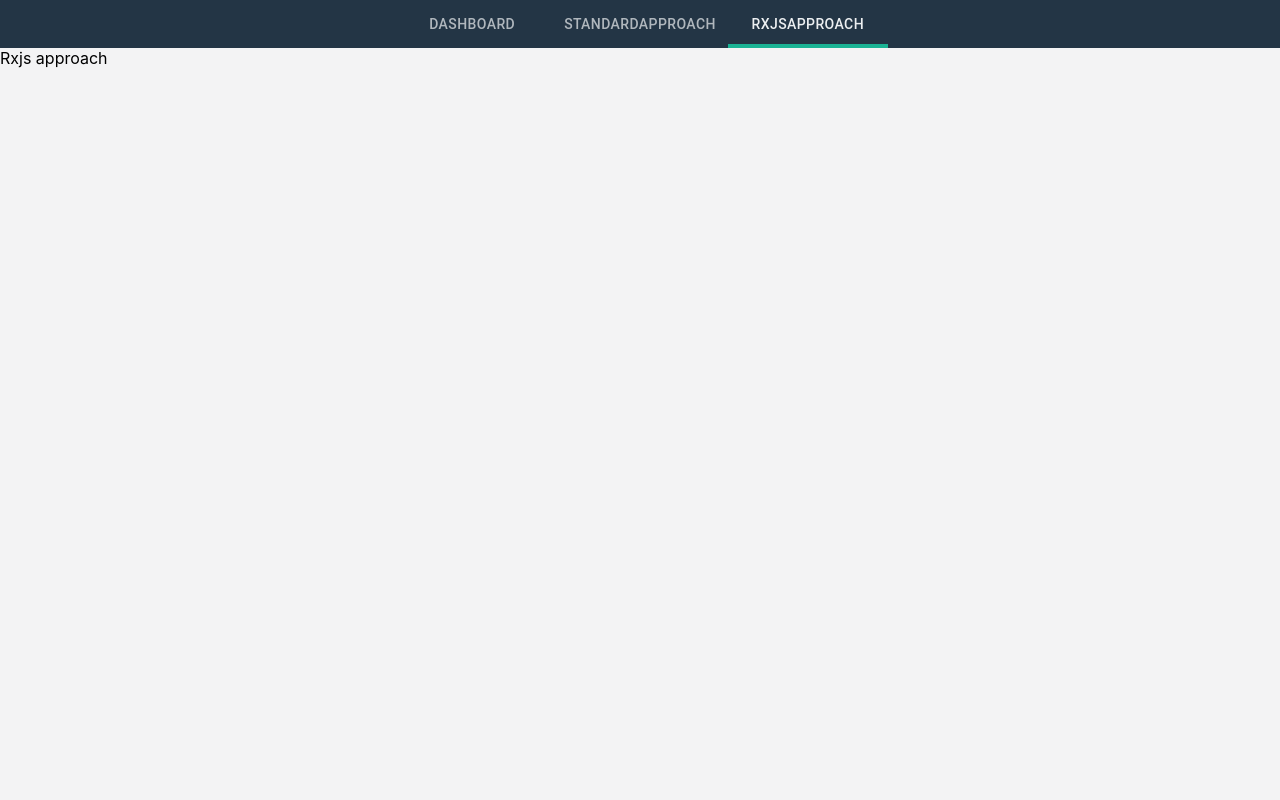
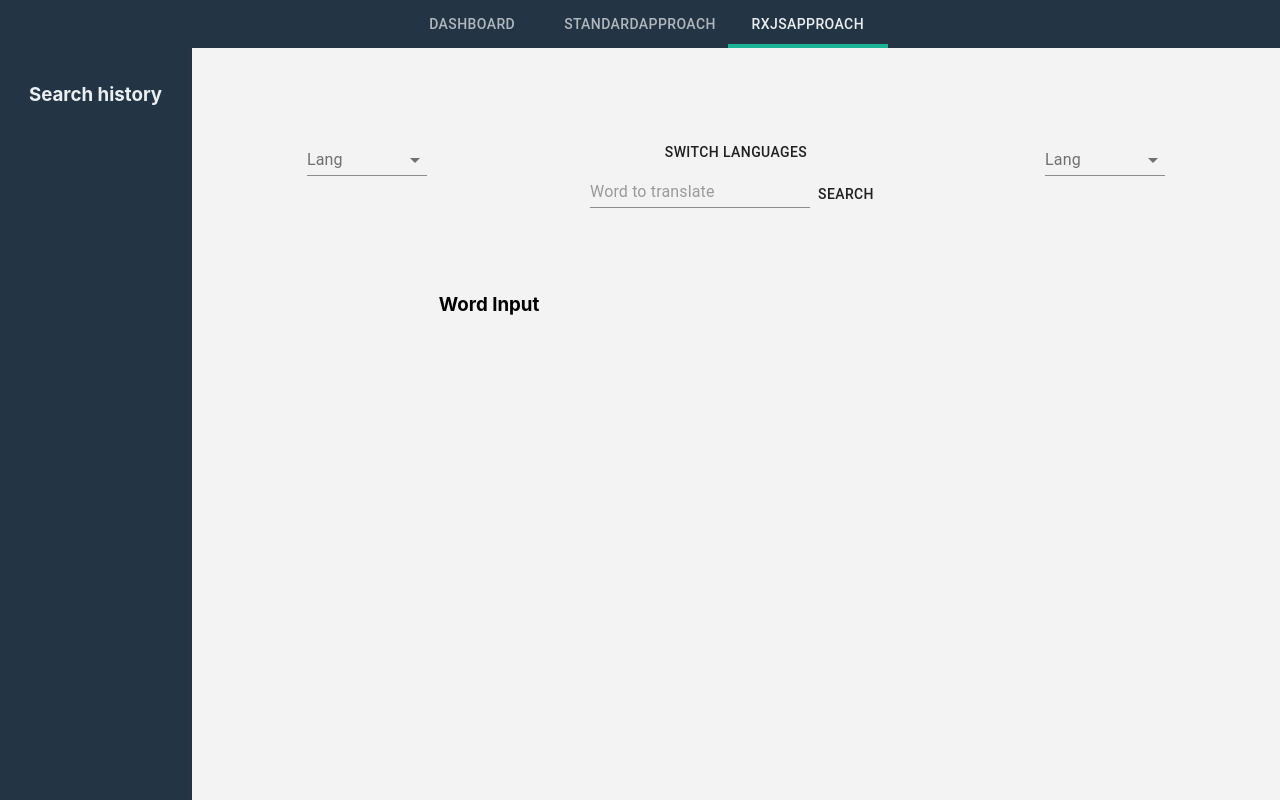
Before and after one commit to bernatsampera/react-translate, a React (Create React App) app in the folder client/: page /rxjs in a window 1280 px wide. Built offline with nearby package versions, Linux system fonts and the light colour scheme.

Commit message:
Add rxjs approach

```diff
--- /dev/null
+++ b/client/src/modules/RxjsApproach/components/DisplayHistory.tsx
@@ -0,0 +1,40 @@
+import React, { useEffect } from 'react';
+
+import { DrawerElement, DrawerElementsList, HistoryTitle, StyledDrawer } from '../../Styles';
+import { useObservable } from '../service/hooks';
+import { history$, selectedWord$, selectWordAction } from '../service/LanguageState';
+
+export interface DisplayHistoryProps {}
+
+const DisplayHistory: React.SFC<DisplayHistoryProps> = () => {
+  const history: string[] = useObservable(history$) || [];
+  const selectedWord: string = useObservable(selectedWord$) || "";
+
+  useEffect(() => {
+  console.log('history', history);
+  }, [history]);
+
+  useEffect(() => console.log('selectedWord',typeof selectedWord), [selectedWord])
+
+  return (
+    <StyledDrawer variant="permanent" open>
+      <HistoryTitle> Search history</HistoryTitle>
+      <DrawerElementsList>
+        {history
+          .slice()
+          .reverse()
+          .map((word, i) => (
+            <DrawerElement
+              key={i}
+              data-testid={i}
+              selected={word === selectedWord}
+              onClick={() => selectWordAction.next(word)}
+            >
+              {word}
+            </DrawerElement>
+          ))}
+      </DrawerElementsList>
+    </StyledDrawer>
+  );
+};
+export default DisplayHistory;
--- /dev/null
+++ b/client/src/modules/RxjsApproach/components/DisplayTranslation.tsx
@@ -0,0 +1,38 @@
+import React from 'react';
+import {
+  TranslationContainer,
+  TranslationTitle,
+  StyledPaper,
+} from '../../Styles';
+import { color } from '../../../shared/theme';
+import { useObservable } from '../service/hooks';
+import { selectedWord$ } from '../service/LanguageState';
+
+export interface DisplayTranslationProps {}
+
+const DisplayTranslation: React.SFC<DisplayTranslationProps> = () => {
+  const wordSelected = useObservable(selectedWord$)
+
+  return (
+    <TranslationContainer>
+      <div>
+        <TranslationTitle> Word Input </TranslationTitle>
+        {wordSelected && (
+          <StyledPaper elevation={5} color={color.Orange}>
+            {wordSelected}
+          </StyledPaper>
+        )}
+      </div>
+      <div>
+        {/* <TranslationTitle> Word Result </TranslationTitle>
+        {translation && (
+          <StyledPaper elevation={24} color={color.Green}>
+            {translation}
+          </StyledPaper>
+        )} */}
+      </div>
+    </TranslationContainer>
+  );
+};
+
+export default DisplayTranslation;
--- /dev/null
+++ b/client/src/modules/RxjsApproach/components/SearchForm.tsx
@@ -0,0 +1,96 @@
+import { Button, FormControl, InputLabel, MenuItem, TextField } from '@material-ui/core';
+import React, { useState } from 'react';
+import { BehaviorSubject } from 'rxjs';
+
+import jsonLanguages from '../../../shared/languages.json';
+import { LanguageContainer, SearchContainer, StyledForm, StyledSelect } from '../../Styles';
+import { useObservable } from '../service/hooks';
+import {
+  inputLanguage$,
+  inputLanguageAction,
+  outputLanguage$,
+  outputLanguageAction,
+  selectWordAction,
+} from '../service/LanguageState';
+
+const languages = jsonLanguages;
+
+export interface SearchFormProps {}
+
+const SearchForm: React.SFC<SearchFormProps> = () => {
+  const inputLanguage  = useObservable(inputLanguage$) || '';
+  const outputLanguage  = useObservable(outputLanguage$) || '';
+
+  const saveLang = (lang: string, isInputLanguage: boolean) => {
+    (isInputLanguage ? inputLanguageAction.next(lang) : outputLanguageAction.next(lang))
+  };
+
+  const switchLanguages = () => {
+    inputLanguageAction.next(outputLanguage);
+    outputLanguageAction.next(inputLanguage);
+  }
+
+  return (
+    <SearchContainer>
+      <LanguageContainer>
+        <LanguageSelector lang={inputLanguage} saveLang={(lang) => saveLang(lang, true)}/>
+        <Button onClick={switchLanguages}> Switch Languages </Button>
+        <LanguageSelector lang={outputLanguage} saveLang={(lang) => saveLang(lang, false)} />
+      </LanguageContainer>
+      <InputComponent selectWordAction={selectWordAction} />
+    </SearchContainer>
+  );
+};
+
+type InputComponentProps = {
+	selectWordAction: BehaviorSubject<string>
+}
+
+const InputComponent: React.SFC<InputComponentProps> = ({ selectWordAction }) => {
+  const [value, setValue] = useState('');
+
+  const handleSubmit = (e: React.FormEvent<HTMLFormElement>) => {
+    e.preventDefault();
+    selectWordAction.next(value);
+    setValue('');
+  };
+
+  return (
+    <StyledForm onSubmit={handleSubmit}>
+      <TextField
+        type="text"
+        value={value}
+        placeholder="Word to translate"
+        onChange={(e) => setValue(e.target.value)}
+      />
+      <Button type="submit"> Search </Button>
+    </StyledForm>
+  );
+};
+
+type LanguageSelectorComponentProps = {
+  lang: string,
+  saveLang: (arg0: string) => void;
+}
+
+const LanguageSelector: React.SFC<LanguageSelectorComponentProps> = ({ lang, saveLang }) => {
+
+  return (
+    <FormControl>
+      <InputLabel> Lang </InputLabel>
+      <StyledSelect
+        value={lang}
+        onChange={(e: React.ChangeEvent<any>) => saveLang(e.target.value)}
+      >
+        {languages.map((lang) => (
+          <MenuItem key={lang.value} value={lang.value}>
+            {' '}
+            {lang.name}{' '}
+          </MenuItem>
+        ))}
+      </StyledSelect>
+    </FormControl>
+  );
+};
+
+export default SearchForm;
--- a/client/src/modules/RxjsApproach/index.js
+++ b/client/src/modules/RxjsApproach/index.js
@@ -1,10 +1,30 @@
 import React from 'react';
+import SearchForm from './components/SearchForm';
+import DisplayHistory from './components/DisplayHistory';
+import styled from 'styled-components';
+import { size } from '../../shared/theme';
+import DisplayTranslation from './components/DisplayTranslation';
+import { saveToLocalStorage$ } from './service/LanguageState';
+import { useObservable } from './service/hooks';
 
-const RxjsApproach = () => (
-    <div>
-        Rxjs approach
-    </div>
+const StyledContainer = styled.div`
+  margin-left: ${size.history};
+`;
+
+const RxjsApproach = () => {
+  // initialize stream to save values to localStorage
+  useObservable(saveToLocalStorage$);
+
+  return (
+  <>
+    <DisplayHistory />
+    <StyledContainer>
+      <SearchForm />
+      <DisplayTranslation />
+    </StyledContainer>
+  </>
   );
+}
 
 export default {
   routeProps: {
--- /dev/null
+++ b/client/src/modules/RxjsApproach/service/LanguageState.tsx
@@ -0,0 +1,46 @@
+import { BehaviorSubject, merge, Observable } from 'rxjs';
+import { filter, map, shareReplay, startWith, tap } from 'rxjs/operators';
+
+type stateType = {
+	history: String[];
+	inputLanguage: String;
+	outputLanguage: String;
+};
+
+export const state: stateType = {
+	history: JSON.parse(localStorage.getItem('historyrxjs') || "[]"),
+	inputLanguage: JSON.parse(localStorage.getItem('inputLangrxjs') || "null"),
+	outputLanguage: JSON.parse(localStorage.getItem('outputLangrxjs') || "null"),
+};
+
+export const selectWordAction = new BehaviorSubject('');
+export const selectedWord$: Observable<string> = selectWordAction.asObservable().pipe(startWith(""));
+export const history$ = selectWordAction.pipe(
+	tap(console.warn),
+	tap((word: string) => (word && !state.history.includes(word) ) ?  state.history = [...state.history, word] : null),
+	map(() => [...state.history]),
+	tap(history => console.log(history.length)),
+	filter(history => history.length > 0),
+	tap(_ => console.warn('histoaary', _)),
+	shareReplay(1)
+);
+
+export const inputLanguageAction = new BehaviorSubject(state.inputLanguage)
+export const inputLanguage$ = inputLanguageAction.pipe(
+	tap(lang => lang ? state.inputLanguage = lang : null),
+);
+
+export const outputLanguageAction = new BehaviorSubject(state.outputLanguage)
+export const outputLanguage$ = outputLanguageAction.pipe(
+	tap(lang => lang ? state.outputLanguage = lang : null),
+);
+
+
+export const saveToLocalStorage$ = merge(
+	history$.pipe(map(history => ({type: 'historyrxjs', value: history}))),
+	inputLanguage$.pipe(map(lang => ({type: 'inputLangrxjs', value: lang}))),
+	outputLanguage$.pipe(map(lang => ({type: 'outputLangrxjs', value: lang}))),
+).pipe(
+	tap(console.warn),
+	tap((action: {type: string, value: string | string[]}) => localStorage.setItem(action.type, JSON.stringify(action.value)))
+);
--- /dev/null
+++ b/client/src/modules/RxjsApproach/service/hooks.tsx
@@ -0,0 +1,13 @@
+import { useState, useEffect } from 'react';
+import { Observable } from 'rxjs';
+
+export const useObservable = (observable: Observable<any>) => {
+  const [state, setState] = useState();
+
+  useEffect(() => {
+    const subscription = observable.subscribe(setState);
+    return () => subscription.unsubscribe();
+  }, [observable]);
+
+  return state;
+};
```
Also changed, not shown: client/src/modules/RxjsApproach/components/Main.tsx (added, +50 -0 lines). Lines whose indentation alone changed are shown as unchanged.
